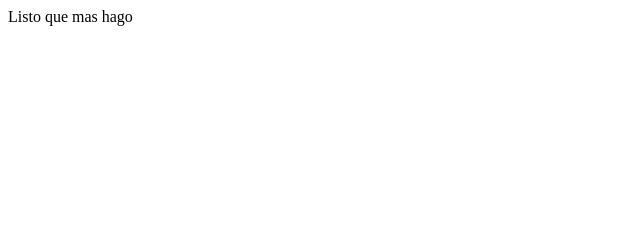
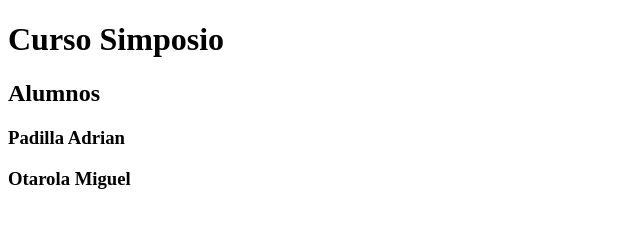
Before and after one commit to mudhappy/OtaroTest, a plain HTML site: page index.html in a window 1280 px wide. Shown: the whole page, without its empty margins (0-640 px from the left). Drawn offline with Linux system fonts and the light colour scheme.

Commit message:
Agregue Vinculos y titulos
vincule con el css y cree los primeros titulos

```diff
--- a/index.html
+++ b/index.html
@@ -3,8 +3,12 @@
 <head>
 	<meta charset="UTF-8">
 	<title>Test</title>
+	<link rel="stylesheet" href="estilos.css">
 </head>
 <body>
-	Listo que mas hago
+	<h1>Curso Simposio</h1>
+	<h2>Alumnos</h2>
+	<h3>Padilla Adrian</h3>
+	<h3>Otarola Miguel</h3>
 </body>
 </html>
```
